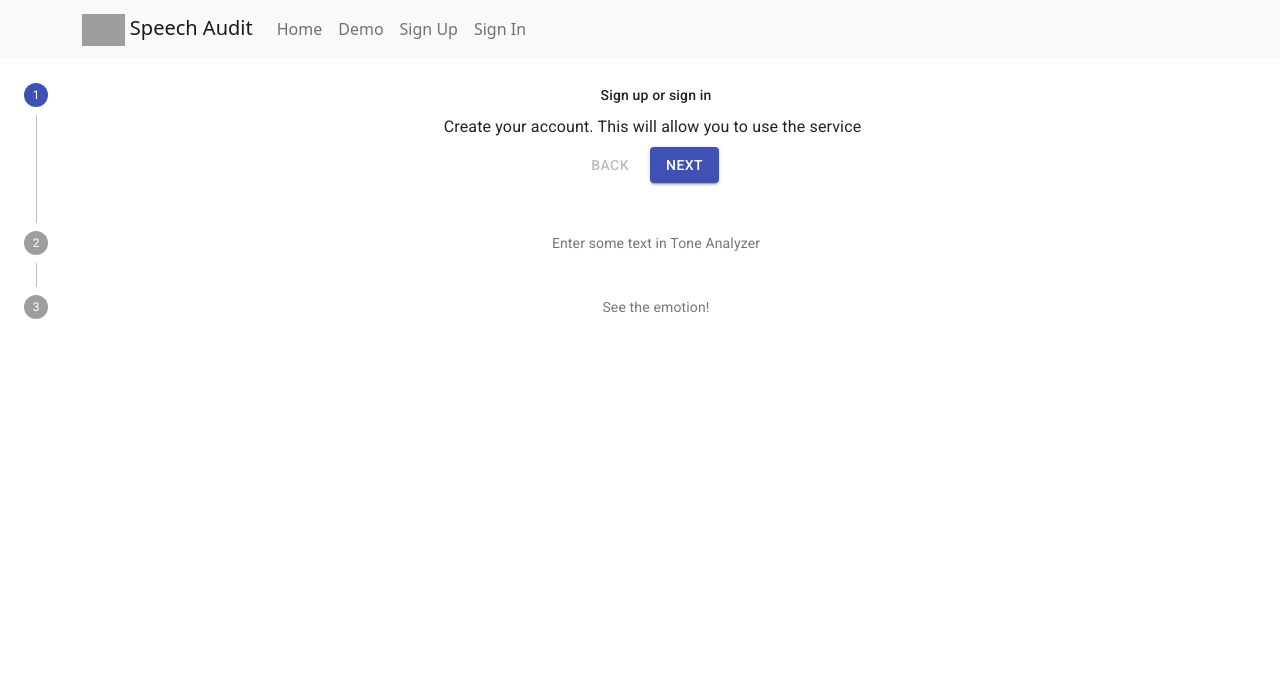
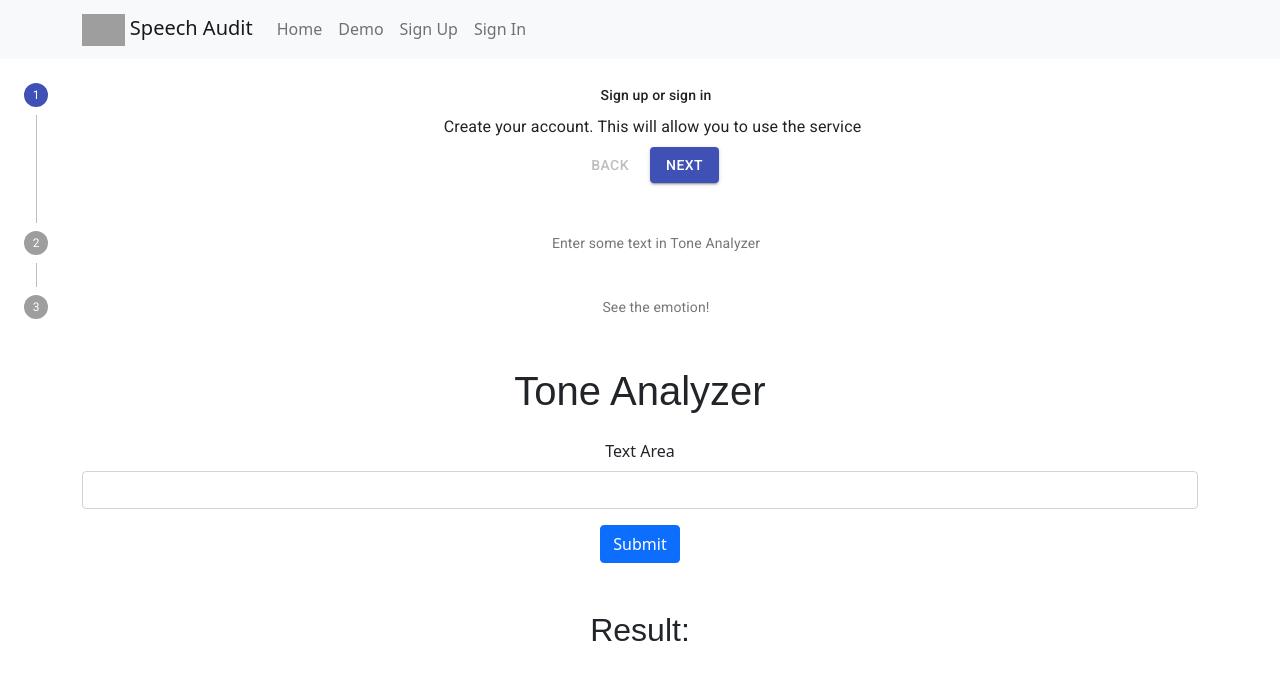
Before and after one commit to trieule50/speech-audit-client, a React (Create React App) app: page /demo in a window 1280 px wide. Shown: the top 680 px of the page. Built offline with nearby package versions, Linux system fonts and the light colour scheme; grey boxes are pictures that could not be loaded; a web font is replaced by a local one.

Commit message:
Reorder tone analyzer

```diff
--- a/src/App.js
+++ b/src/App.js
@@ -9,7 +9,7 @@ import Navigation from './components/Navigation';
 import Demo from './components/Demo';
 import Signup from './components/Signup';
 import Signin from './components/Signin';
-import Tone from './components/Tone';
+// import Tone from './components/Tone';
 import Audio from './components/Audio';
 
 
@@ -70,7 +70,7 @@ function App() {
       <main>
         <Switch>
           <Route path='/audio' exact render={()=> <Audio/>}/>
-          <Route path='/tone' exact render={()=> <Tone/>}/>
+          {/* <Route path='/tone' exact render={()=> <Tone/>}/> */}
           <Route path='/signin' exact render={()=> <Signin setUserInfo={setUserInfo} handleSetLoggedIn={handleSetLoggedIn}/>}/>
           <Route path='/signup' exact render={()=> <Signup/>}/>
           <Route path='/demo' exact render={()=> <Demo/>}/>
--- a/src/components/Demo/index.js
+++ b/src/components/Demo/index.js
@@ -1,4 +1,8 @@
 import React from 'react';
+
+import Tone from '../Tone';
+
+
 import { makeStyles } from '@material-ui/core/styles';
 import Stepper from '@material-ui/core/Stepper';
 import Step from '@material-ui/core/Step';
@@ -100,6 +104,9 @@ const Demo = () => {
               </Paper>
         )}
       </div>
+      <div>
+        <Tone/>
+      </div>
     </div>
     )
 }
--- a/src/components/Navigation/index.js
+++ b/src/components/Navigation/index.js
@@ -14,10 +14,9 @@ const Navigation = ({ userInfo, loggedIn, _handleLogout}) => {
                         {userInfo && loggedIn
                         ? (
                             <>
-                            <Nav.Link href="/tone">Tone Analyzer</Nav.Link>
+                            {/* <Nav.Link href="/tone">Tone Analyzer</Nav.Link> */}
                             <Nav.Link href="/audio">Speech Analyzer</Nav.Link>
                             <Nav.Link href="/" onClick={_handleLogout}>Logout</Nav.Link>
-                            <Avatar src="/broken-image.jpg" />
                             </>
                         )
                         : (
--- a/src/index.css
+++ b/src/index.css
@@ -21,11 +21,6 @@ p{
 
 .audio, .tone, .signin, .signup{
   height: 100vh;
-}
-
-.demo{
-  background: linear-gradient(#4cd6aa, #4083c5);
-  height: 100%;
 }
 
 .home-img{
```
Lines whose indentation alone changed are shown as unchanged.
